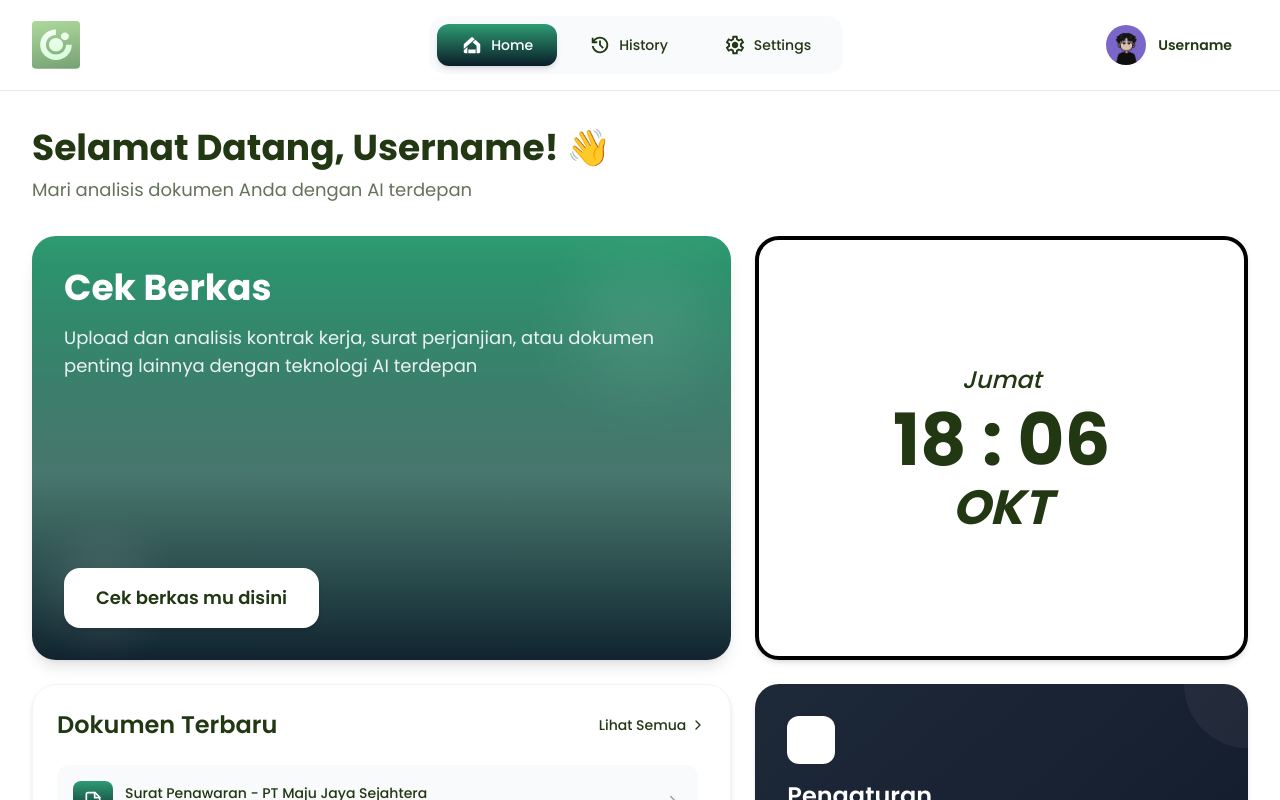
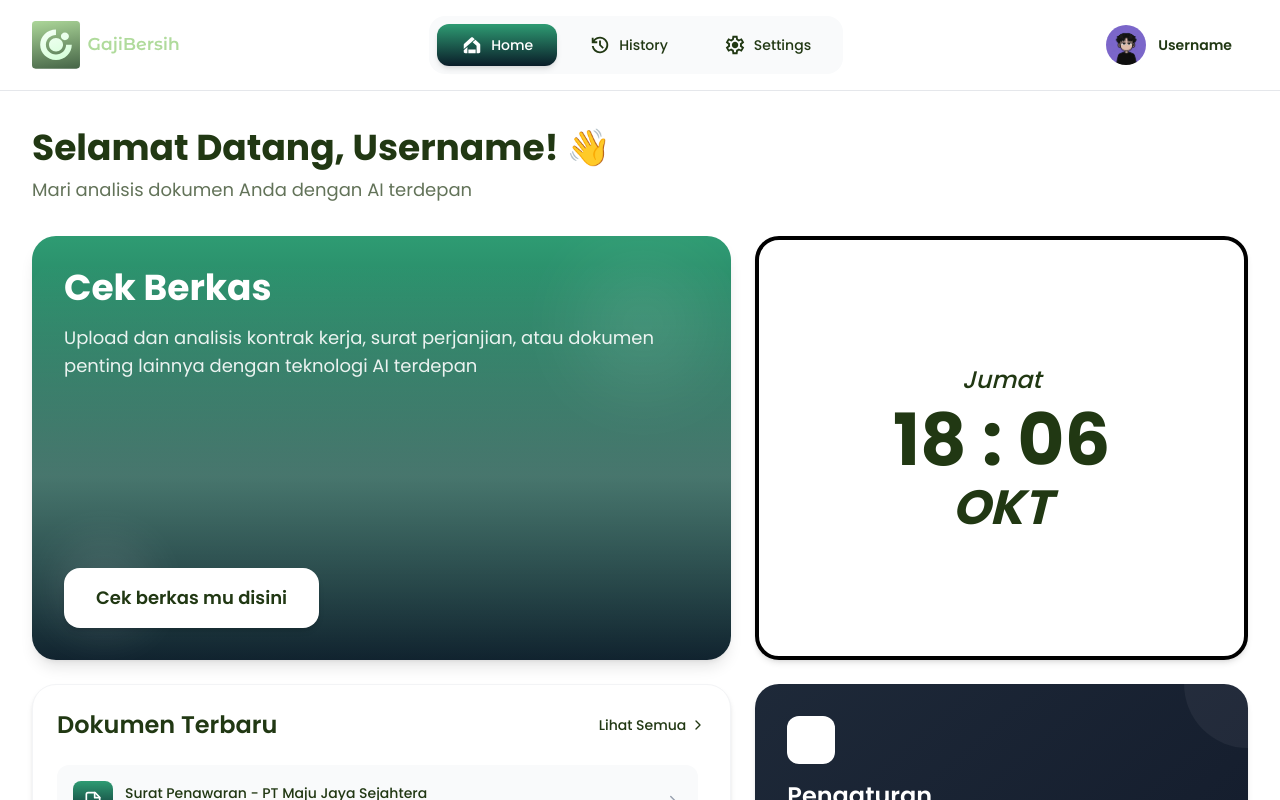
Before and after one commit to athazayyan/gaji-bersih, a Next.js app: page /home in a window 1280 px wide. Shown: the top 800 px of the page. Built offline with nearby package versions, Linux system fonts and the light colour scheme.

Commit message:
feat: Update logo source in HorizontalNavbar and add new SVG icon

```diff
--- a/app/components/HorizontalNavbar.tsx
+++ b/app/components/HorizontalNavbar.tsx
@@ -79,7 +79,7 @@ export default function HorizontalNavbar() {
           {/* Logo/Brand */}
           <div className="flex items-center">
             <Image
-              src="/icon/icon-text.svg"
+              src="/icon/icon-text-color.svg"
               alt="GajiBersih"
               width={150}
               height={40}
```
Also changed, not shown: public/icon/icon-text-color.svg (added).
